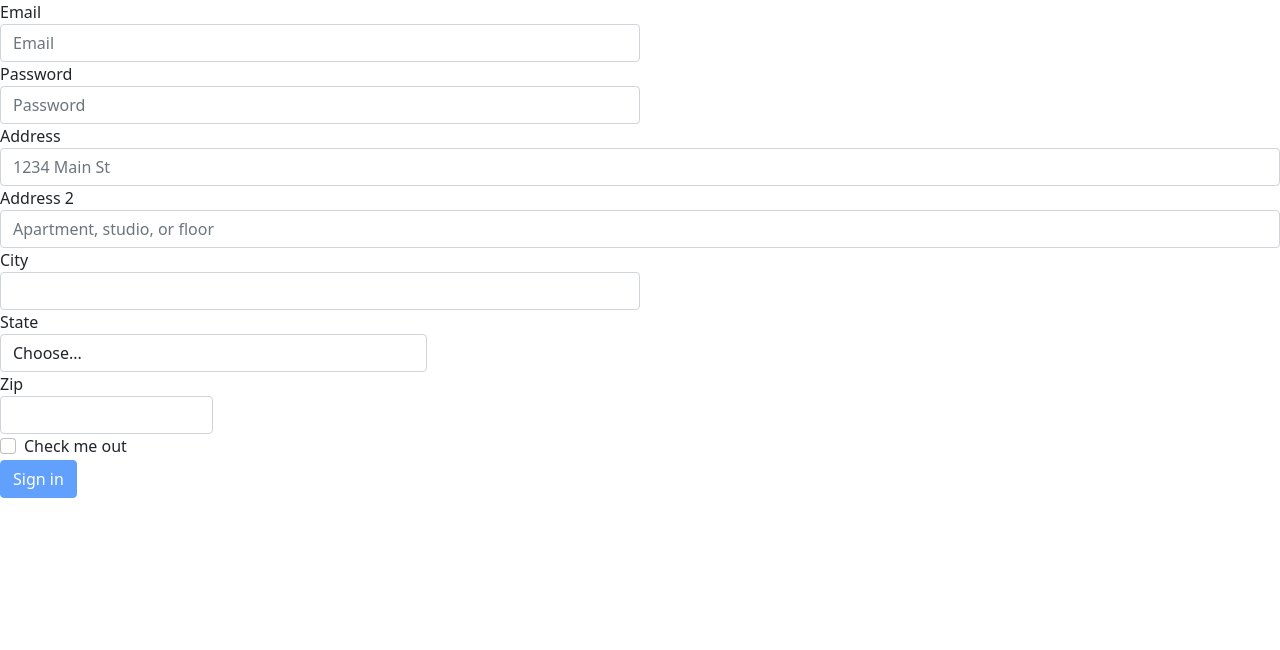
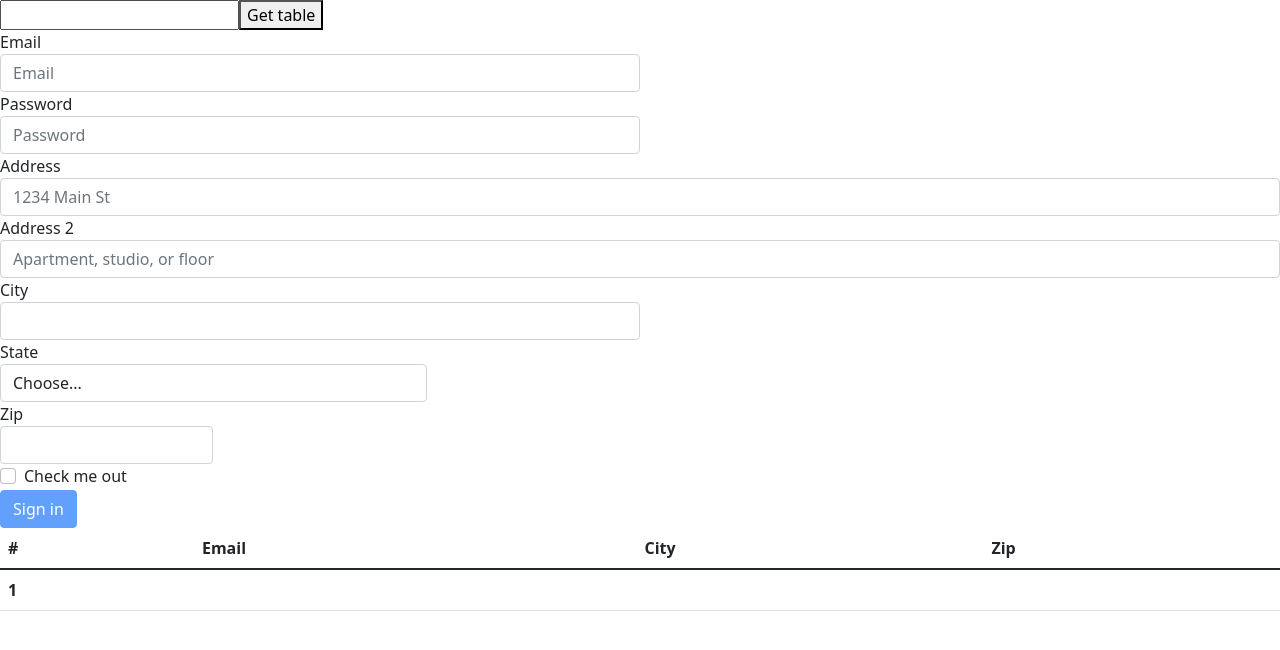
Before and after one commit to Madhusudan99/angularprojecttrial-madhusudan, an Angular app in the folder my-first-app/: page / in a window 1280 px wide. Shown: the top 650 px of the page. Built offline with nearby package versions, Linux system fonts and the light colour scheme.

Commit message:
Tables implemented

```diff
--- a/my-first-app/src/app/app.component.html
+++ b/my-first-app/src/app/app.component.html
@@ -1,3 +1,9 @@
+<input type="text" [(ngModel)]="tableof">
+<button (click)="sendTable()">Get table</button>
+<h1 *ngFor="let num of table;let i = index">{{tableof}} * {{i+1}} = {{num}}</h1>
+
+
+
 <form #myForm="ngForm" (ngSubmit)="onSubmitOfForm(myForm.value)">
     <div class="form-row">
       <div class="form-group col-md-6">
@@ -44,3 +50,4 @@
     </div>
     <button type="submit" class="btn btn-primary" [disabled]="!myForm.form.valid">Sign in</button>
   </form>
+  <app-description></app-description>
--- a/my-first-app/src/app/app.component.ts
+++ b/my-first-app/src/app/app.component.ts
@@ -1,5 +1,6 @@
 import { Component, ElementRef, ViewChild } from '@angular/core';
 import { DatetimeService } from "./datetime.service";
+import { UserInfoService } from './user-info.service';
 @Component({
   selector: 'app-root',
   templateUrl: './app.component.html',
@@ -10,7 +11,7 @@ export class AppComponent {
   arrayData:any;
   studentDetails:any;
   userData:any;
-  constructor(private dt: DatetimeService) {
+  constructor(private dt: DatetimeService, public uI: UserInfoService) {
     this.getDate = this.dt.today;
     this.arrayData = this.dt.getArrayData();
     this.studentDetails = this.dt.getStudentDetail();
@@ -26,9 +27,25 @@ export class AppComponent {
     "checkbox": "",
 
   };
+  table:any=[]
+  tableof="";
+  sendTable() {
+    console.log(this.tableof);
 
+    for(let i=1;i<=10;i++)
+    {
+    this.table.push(i*Number(this.tableof));
+
+    }
+
+  }
   onSubmitOfForm(user:any) {
     // console.log(user)
+    this.uI.user = user;
+
+
+
+
 
   }
 }
--- a/my-first-app/src/app/description/description.component.html
+++ b/my-first-app/src/app/description/description.component.html
@@ -1 +1,21 @@
-<p>description works! </p>
+<!-- <p>description works! </p> -->
+<!-- <p>{{uI.user.email}}</p> -->
+
+<table class="table">
+    <thead>
+      <tr>
+        <th scope="col">#</th>
+        <th scope="col">Email</th>
+        <th scope="col">City</th>
+        <th scope="col">Zip</th>
+      </tr>
+    </thead>
+    <tbody>
+      <tr>
+        <th scope="row">1</th>
+        <td>{{uI.user.email}}</td>
+        <td>{{uI.user.city}}</td>
+        <td>{{uI.user.zip}}</td>
+      </tr>
+    </tbody>
+  </table>
--- a/my-first-app/src/app/description/description.component.ts
+++ b/my-first-app/src/app/description/description.component.ts
@@ -1,4 +1,5 @@
 import { Component, OnInit, Output, EventEmitter } from '@angular/core';
+import { UserInfoService } from '../user-info.service';
 
 @Component({
   selector: 'app-description',
@@ -7,7 +8,7 @@ import { Component, OnInit, Output, EventEmitter } from '@angular/core';
 })
 export class DescriptionComponent implements OnInit {
 
-  constructor() { }
+  constructor(public uI: UserInfoService) { }
 
   ngOnInit(): void {
   }
--- a/my-first-app/src/app/user-info.service.ts
+++ b/my-first-app/src/app/user-info.service.ts
@@ -13,6 +13,19 @@ export class UserInfoService {
   increaseCounter(){
     this.counter++;
   }
+
+  user = {
+    "email": "",
+    "password": "",
+    "city":"",
+    "zip": "",
+    "address1": "",
+    "address2": "",
+    "checkbox": "",
+
+  };
+
+  table:any = [];
 
   getUserData(){
     return [
```
